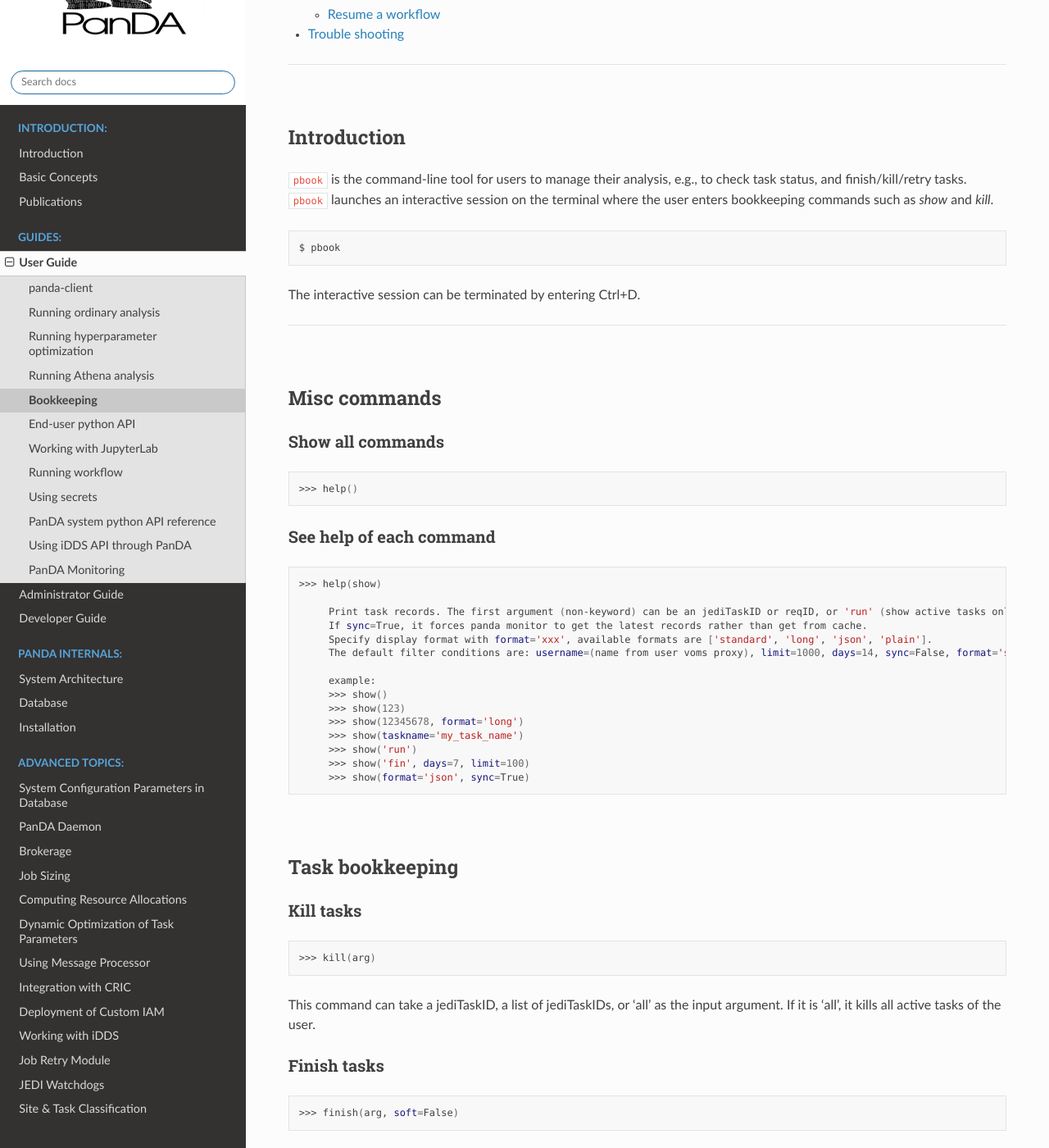
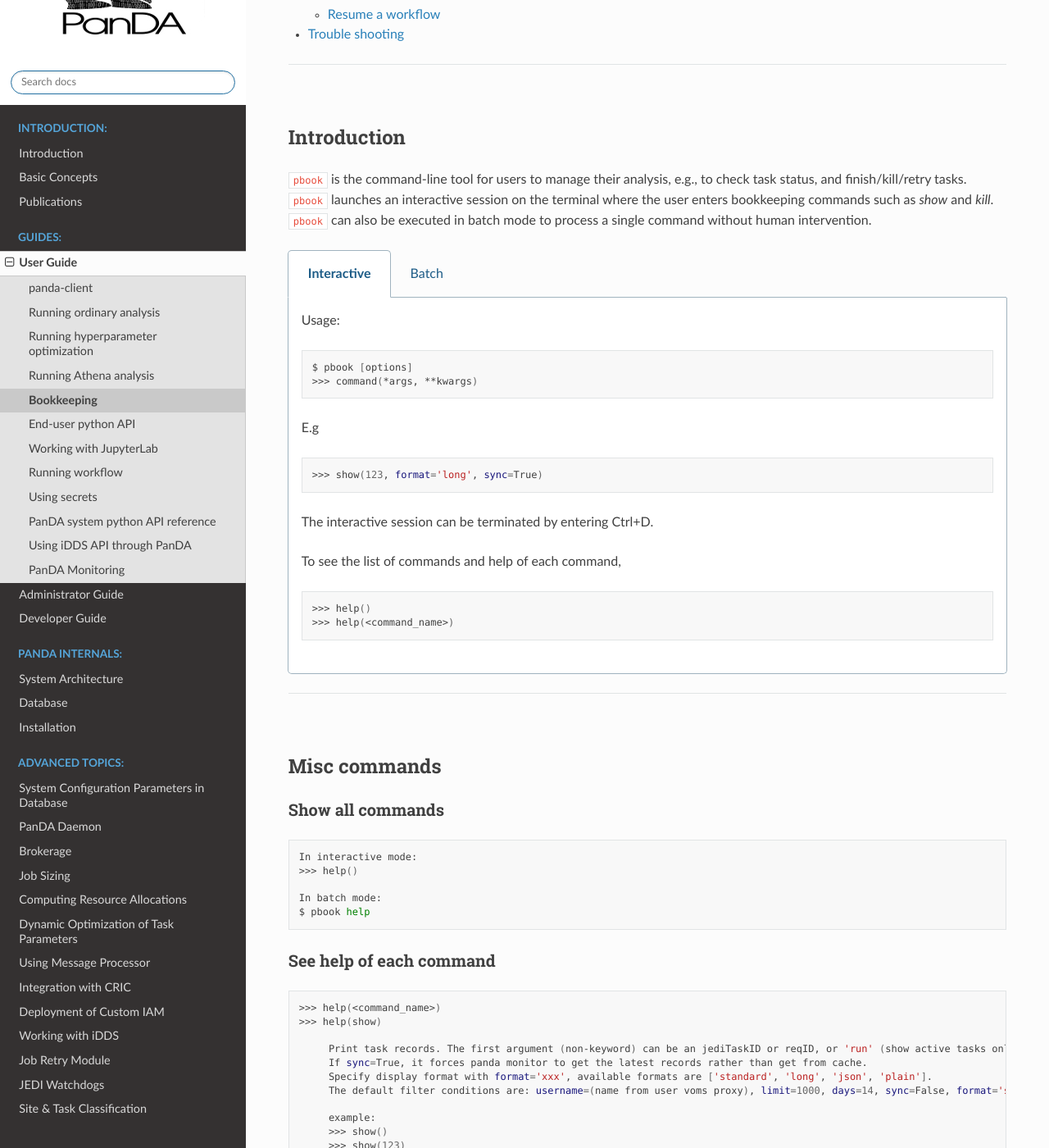
Before and after one commit to PanDAWMS/panda-docs, a Sphinx documentation site: the page built from docs/source/client/pbook.rst, in a window 1280 px wide and 1400 px high, scrolled down 646 px. Shown: the whole window at 82% size. Built offline with Sphinx 7.4.7 and the Read the Docs theme 2.0.0, drawn with Linux system fonts in a browser that asks for light colours; pages that are not in the unit, such as notebooks, are missing from menus; some of the changed text lies outside the part shown.

Commit message:
pbook in batch mode

```diff
--- a/docs/source/client/pbook.rst
+++ b/docs/source/client/pbook.rst
@@ -14,13 +14,81 @@
 
 ``pbook`` is the command-line tool for users to manage their analysis, e.g., to check task status,
 and finish/kill/retry tasks. ``pbook`` launches an interactive session on the terminal where the user enters
-bookkeeping commands such as *show* and *kill*.
+bookkeeping commands such as *show* and *kill*. ``pbook`` can also be executed in batch mode to process a single
+command without human intervention.
 
-.. prompt:: bash
+.. tabs::
 
- pbook
+   .. tab:: Interactive
 
-The interactive session can be terminated by entering Ctrl+D.
+      Usage:
+
+      .. prompt:: bash $,>>> auto
+
+         $ pbook [options]
+         >>> command(*args, **kwargs)
+
+      E.g
+
+      .. prompt:: bash $,>>> auto
+
+         >>> show(123, format='long', sync=True)
+
+
+      The interactive session can be terminated by entering Ctrl+D.
+
+      To see the list of commands and help of each command,
+
+      .. prompt:: bash $,>>> auto
+
+         >>> help()
+         >>> help(<command_name>)
+
+
+   .. tab:: Batch
+
+      Usage:
+
+      .. prompt:: bash $,>>> auto
+
+         $ pbook [options] command [arg1 arg2 ... argN] [kwarg1=value1 kwarg2=value2 ... kwargN=valueN]
+
+      E.g
+
+      .. prompt:: bash $,>>> auto
+
+         $ pbook show 123 format='long' sync=True
+
+
+      If arg or value is a list in interactive mode, it is represented as a comma-separate list in batch mode.
+      E.g. to kill three tasks in one go:
+
+      .. prompt:: bash $,>>> auto
+
+         $ pbook kill 123,456,780
+
+      which is equivalent in interactive mode to
+
+      .. prompt:: bash $,>>> auto
+
+         $ pbook
+         >>> kill([123, 456, 789])
+
+      To see the list of commands and help of each command,
+
+      .. prompt:: bash $,>>> auto
+
+         $ pbook help
+         $ pbook help <command_name>
+
+
+      Note that pbook skips sanity checks like the credential validation check to get rid of execution overhead,
+      when it is executed in batch mode. You need to generate a credential by yourself if necessary:
+
+      .. prompt:: bash $,>>> auto
+
+         $ pbook generate_credential
+
 
 ------------
 
@@ -34,7 +102,11 @@
 
 .. code-block:: bash
 
+   In interactive mode:
    >>> help()
+
+   In batch mode:
+   $ pbook help
 
 
 See help of each command
@@ -42,6 +114,7 @@
 
 .. code-block:: bash
 
+   >>> help(<command_name>)
    >>> help(show)
 
         Print task records. The first argument (non-keyword) can be an jediTaskID or reqID, or 'run' (show active tasks only), or 'fin' (show terminated tasks only), or can be omitted. The following keyword arguments are available in the way of panda monitor url query: [username, limit, taskname, days, jeditaskid].
@@ -58,6 +131,9 @@
         >>> show('fin', days=7, limit=100)
         >>> show(format='json', sync=True)
 
+   $ pbook help <command_name>
+   $ pbook help show
+
 
 |br|
 
@@ -71,6 +147,8 @@
 
    >>> kill(arg)
 
+   $ pbook kill arg
+
 This command can take a jediTaskID, a list of jediTaskIDs, or 'all' as the input argument.
 If it is 'all', it kills all active tasks of the user.
 
@@ -80,6 +158,9 @@
 .. code-block:: bash
 
    >>> finish(arg, soft=False)
+
+   $ pbook finish arg
+   $ pbook finish arg soft=True
 
 This command enforces running tasks to finish immediately.
 The arg is a jediTaskID, a list of jediTaskIDs, or 'all'. If ``soft`` is set to True,
@@ -92,6 +173,9 @@
 
    >>> retry(arg, newOpts=None)
 
+   $ pbook retry arg
+   $ pbook retry arg key1=value1 ... keyN=valueN
+
 This command is used to retry only failed PanDA jobs in a `finished` task.
 The arg is a jediTaskID or a list of jediTaskIDs.
 It is possible to specify ``newOpts``, which is None by default and can be a map of options and new arguments like
@@ -99,6 +183,8 @@
 If values of some arguments are *None*, corresponding task parameters are removed. For example,
 *{'nFilesPerJob': None,'excludedSite': None}* will remove --nFilesPerJob and --excludedSite so that
 jobs will be generated and assigned without those constraints.
+For batch mode, *key1=value1 ... keyN=valueN* are internally converted to a dictionary
+*{key1: value1, ..., key2: valueN}* that is given to ``newOpts``.
 
 Show all own tasks
 ^^^^^^^^^^^^^^^^^^^^^
@@ -106,6 +192,8 @@
 .. code-block:: bash
 
     >>> show()
+
+    $ pbook show
 
 By default, it shows only tasks submitted within last 14 days and at most 1000 tasks.
 One can specify ``days`` and ``limit`` keyword arguments to show more (or less) tasks.
@@ -116,6 +204,8 @@
 .. code-block:: bash
 
     >>> show(arg)
+
+    $ pbook show arg
 
 The arg can be a jediTaskID or a list of jediTaskIDs.
 Note that it is possible to use ReqID instead of jediTaskID, however, mixture of JediTaskID and ReqID doesn't work.
@@ -128,6 +218,8 @@
 
     >>> showl()
 
+    $ pbook showl
+
 which is a wrapper of show(format='long').
 
 Show tasks matching certain filters
@@ -135,9 +227,11 @@
 
 .. code-block:: bash
 
-    >>> show(username='XYZ', limit=7, days=30)
+    >>> show(username='Hage Chabin', limit=7, days=30)
 
-which shows at most 7 tasks submitted by Max Barends for last 30 days.
+    $ pbook show username='Hage Chabin' limit=7 days=30
+
+which shows at most 7 tasks submitted by Hage Chabin for last 30 days.
 
 Show tasks in other format
 ^^^^^^^^^^^^^^^^^^^^^^^^^^^^
@@ -145,6 +239,8 @@
 .. code-block:: bash
 
    >>> show(format='plain')
+
+   $ pbook show format='plain'
 
 where available formats are 'standard', 'long', 'json', 'plain'.
 
@@ -164,6 +260,8 @@
 
    >>> show_workflow(request_id)
 
+   $ pbook show_workflow request_id
+
 This command shows the workflow status of interest.
 
 
@@ -173,6 +271,8 @@
 .. code-block:: bash
 
    >>> finish_workflow(request_id)
+
+   $ pbook finish_workflow request_id
 
 This command enforces to finish all active tasks in the workflow.
 
@@ -184,6 +284,8 @@
 
    >>> kill_workflow(request_id)
 
+   $ pbook kill_workflow request_id
+
 This command kills all active tasks in the workflow.
 
 
@@ -193,6 +295,8 @@
 .. code-block:: bash
 
    >>> retry_workflow(request_id)
+
+   $ pbook retry_workflow request_id
 
 This command retries tasks unsuccessful in the previous attempt and activate subsequent tasks if necessary.
 
@@ -204,6 +308,8 @@
 
    >>> pause_workflow(request_id)
 
+   $ pbook pause_workflow request_id
+
 This command pauses all active tasks in the workflow.
 
 
@@ -213,6 +319,8 @@
 .. code-block:: bash
 
    >>> resume_workflow(request_id)
+
+   $ pbook resume_workflow request_id
 
 This command resume paused tasks in the workflow.
 
@@ -226,6 +334,6 @@
 
 .. prompt:: bash
 
- prun -v
+ prun -v ...
 
 which would give clues if there are problems.
--- a/docs/source/developer/document.rst
+++ b/docs/source/developer/document.rst
@@ -13,9 +13,7 @@
 
 .. prompt:: bash
 
-    pip install sphinx
-    pip install sphinx-rtd-theme
-    pip install sphinx-prompt
+    pip install sphinx sphinx-rtd-theme sphinx-prompt nbsphinx sphinx_tabs
 
 and `pandoc <https://pandoc.org/installing.html>`_ .
 Then fork the main or dev branch of the `panda-docs <https://github.com/PanDAWMS/panda-docs.git>`_ repository following
```
